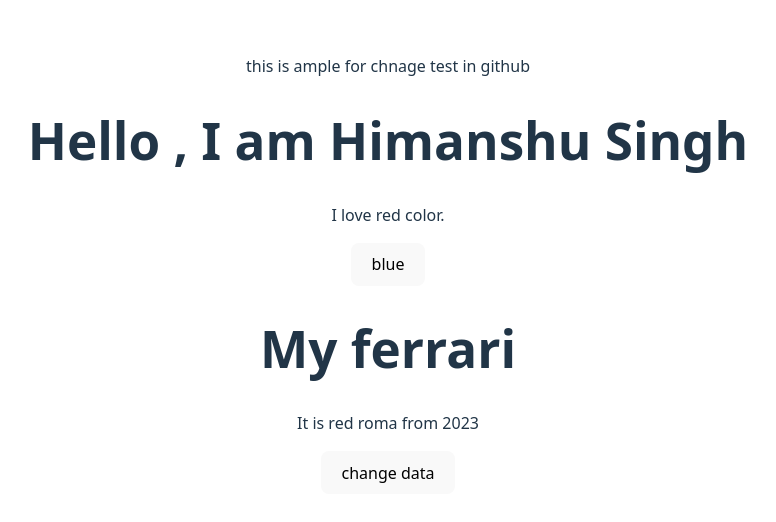
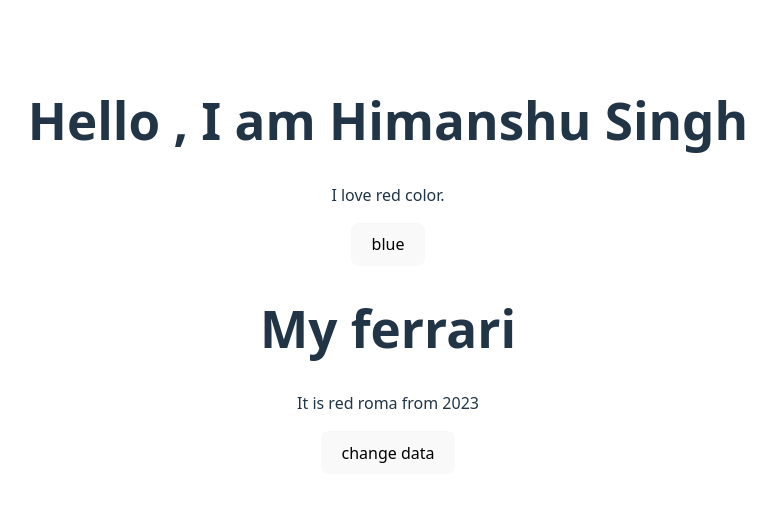
Before and after one commit to Singh0Himanshu/React-Hooks, a React (Vite) app: page / in a window 1280 px wide. Shown: the part 134-656 px from the top of the page, without its empty margins (252-1028 px from the left). Built offline with nearby package versions, Linux system fonts and the light colour scheme.

Commit message:
removed testing lines

```diff
--- a/src/components/UseStates.jsx
+++ b/src/components/UseStates.jsx
@@ -23,7 +23,6 @@ const UseStates = () => {
 
   return (
     <>
-    <p>this is ample for chnage test in github</p>
       <h1>Hello , I am Himanshu Singh</h1>
       <p>I love {color} color.</p>
       <button type="button" onClick={changeColor}>{buttonColor}</button>
```
